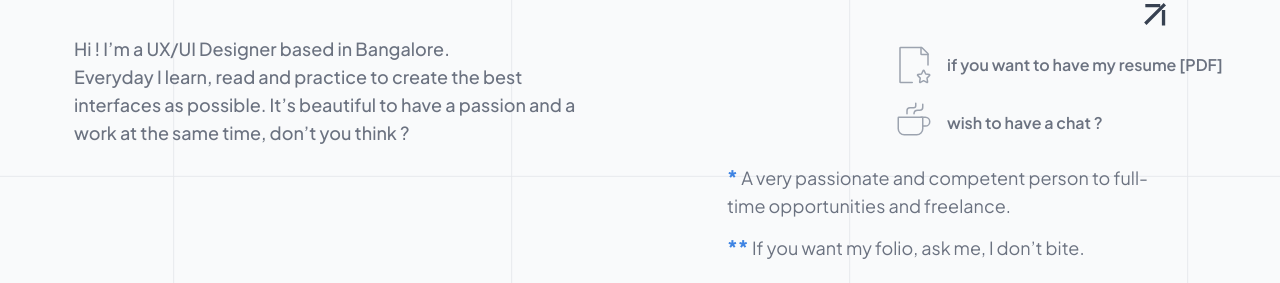
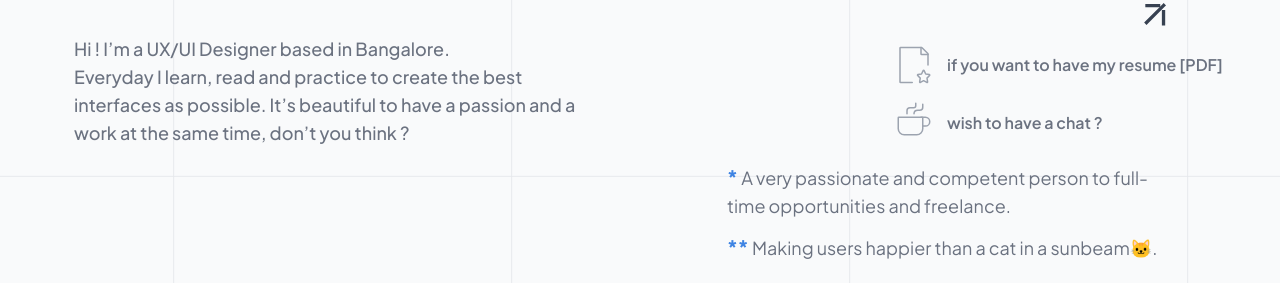
Before and after one commit to notchbotch/notchbotch.github.io, a website built with Parcel: page index.html in a window 1280 px wide. Shown: the part 517-800 px from the top of the page. Built offline with nearby package versions, Linux system fonts and the light colour scheme.

Commit message:
cat index

```diff
--- a/index.html
+++ b/index.html
@@ -89,7 +89,7 @@
                 <div class="if-you-want-container">
                   <b class="b1">**</b>
                   <span class="if-you-want1"
-                    >If you want my folio, ask me, I don’t bite.</span
+                    >Making users happier than a cat in a sunbeam🐱.</span
                   >
                 </div>
               </div>
```
